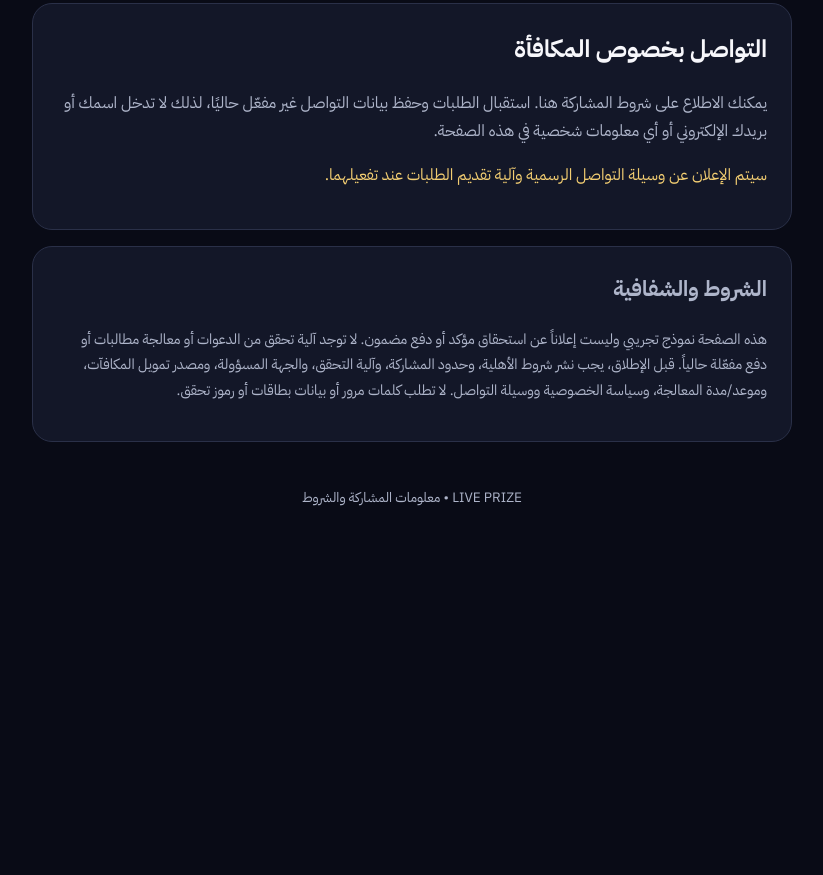
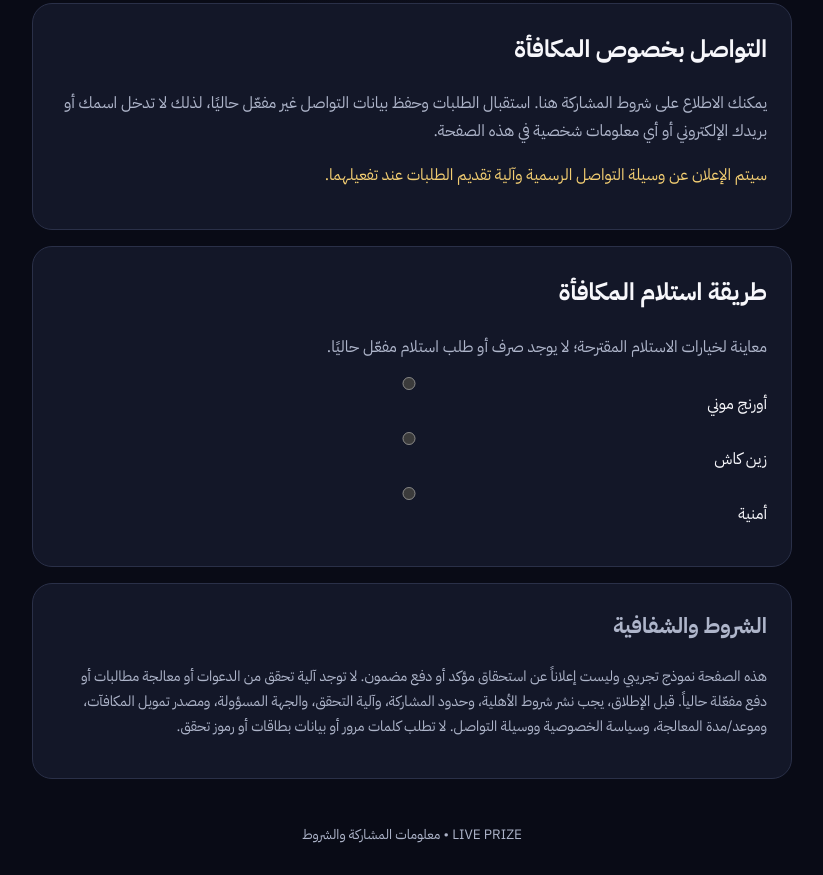
Before and after one commit to alsltynwraldyn-prog/live-prize, a plain HTML site: page index.html in a window 1280 px wide. Shown: the part 1214-2089 px from the top of the page, without its empty margins (228-1051 px from the left). Before the commit the page ends 1752 px from the top, so only its background shows below. Drawn offline with Linux system fonts and the light colour scheme.

Commit message:
Add clearly labeled preview of proposed reward payout methods

```diff
--- a/index.html
+++ b/index.html
@@ -30,6 +30,15 @@
 <p class="hint">يمكنك الاطلاع على شروط المشاركة هنا. استقبال الطلبات وحفظ بيانات التواصل غير مفعّل حاليًا، لذلك لا تدخل اسمك أو بريدك الإلكتروني أو أي معلومات شخصية في هذه الصفحة.</p>
 <p class="status">سيتم الإعلان عن وسيلة التواصل الرسمية وآلية تقديم الطلبات عند تفعيلهما.</p>
 </section>
+<section class="panel">
+<h2>طريقة استلام المكافأة</h2>
+<p class="hint">معاينة لخيارات الاستلام المقترحة؛ لا يوجد صرف أو طلب استلام مفعّل حاليًا.</p>
+<div class="payout-options">
+<label><input type="radio" name="payout" value="orange-money"> أورنج موني</label>
+<label><input type="radio" name="payout" value="zain-cash"> زين كاش</label>
+<label><input type="radio" name="payout" value="umniah-wallet"> أمنية</label>
+</div>
+</section>
 <section class="terms"><h2>الشروط والشفافية</h2><p>هذه الصفحة نموذج تجريبي وليست إعلاناً عن استحقاق مؤكد أو دفع مضمون. لا توجد آلية تحقق من الدعوات أو معالجة مطالبات أو دفع مفعّلة حالياً. قبل الإطلاق، يجب نشر شروط الأهلية، وحدود المشاركة، وآلية التحقق، والجهة المسؤولة، ومصدر تمويل المكافآت، وموعد/مدة المعالجة، وسياسة الخصوصية ووسيلة التواصل. لا تطلب كلمات مرور أو بيانات بطاقات أو رموز تحقق.</p></section>
 </main><footer>LIVE PRIZE • معلومات المشاركة والشروط</footer>
 <script src="app.js"></script>
```
